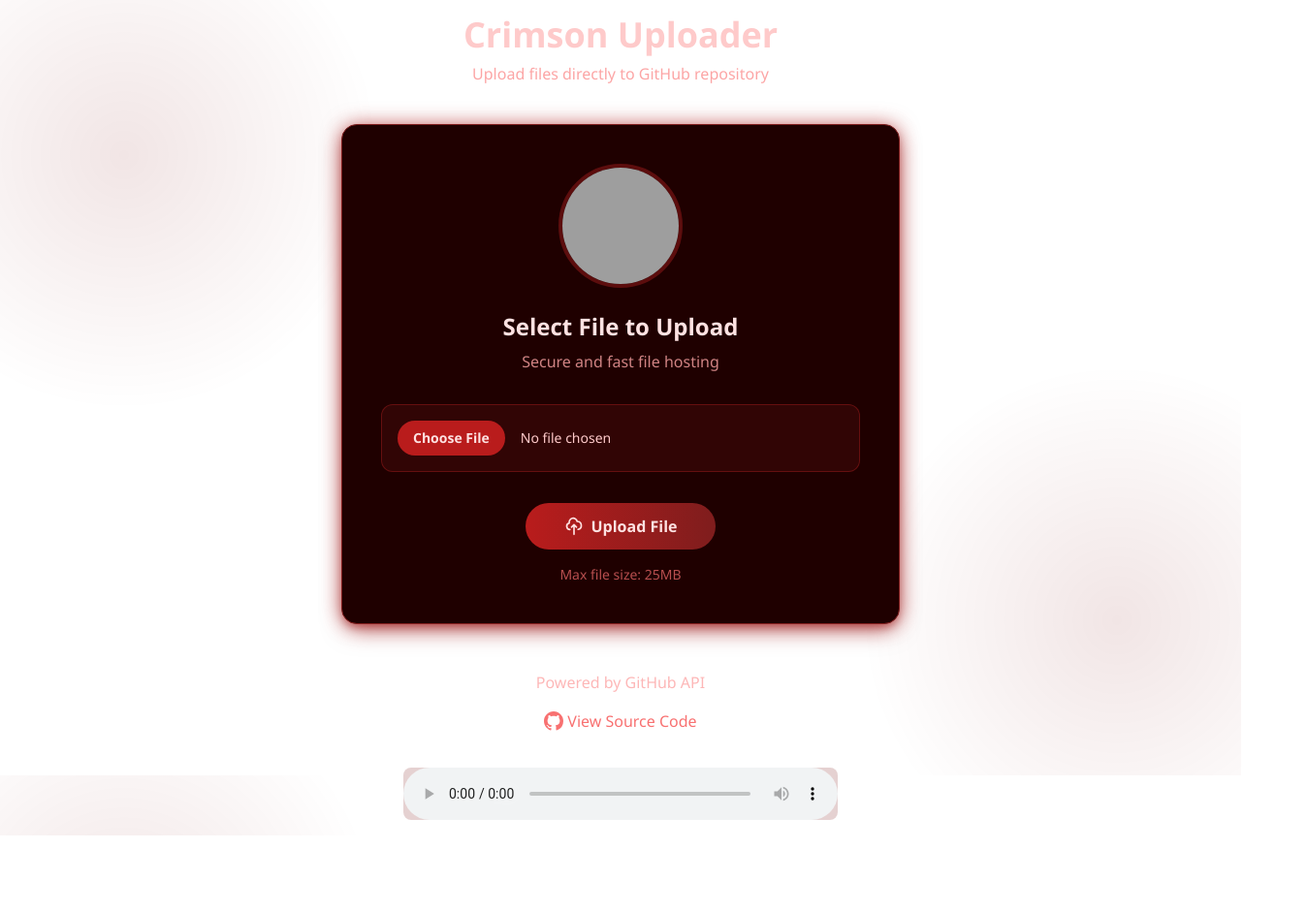
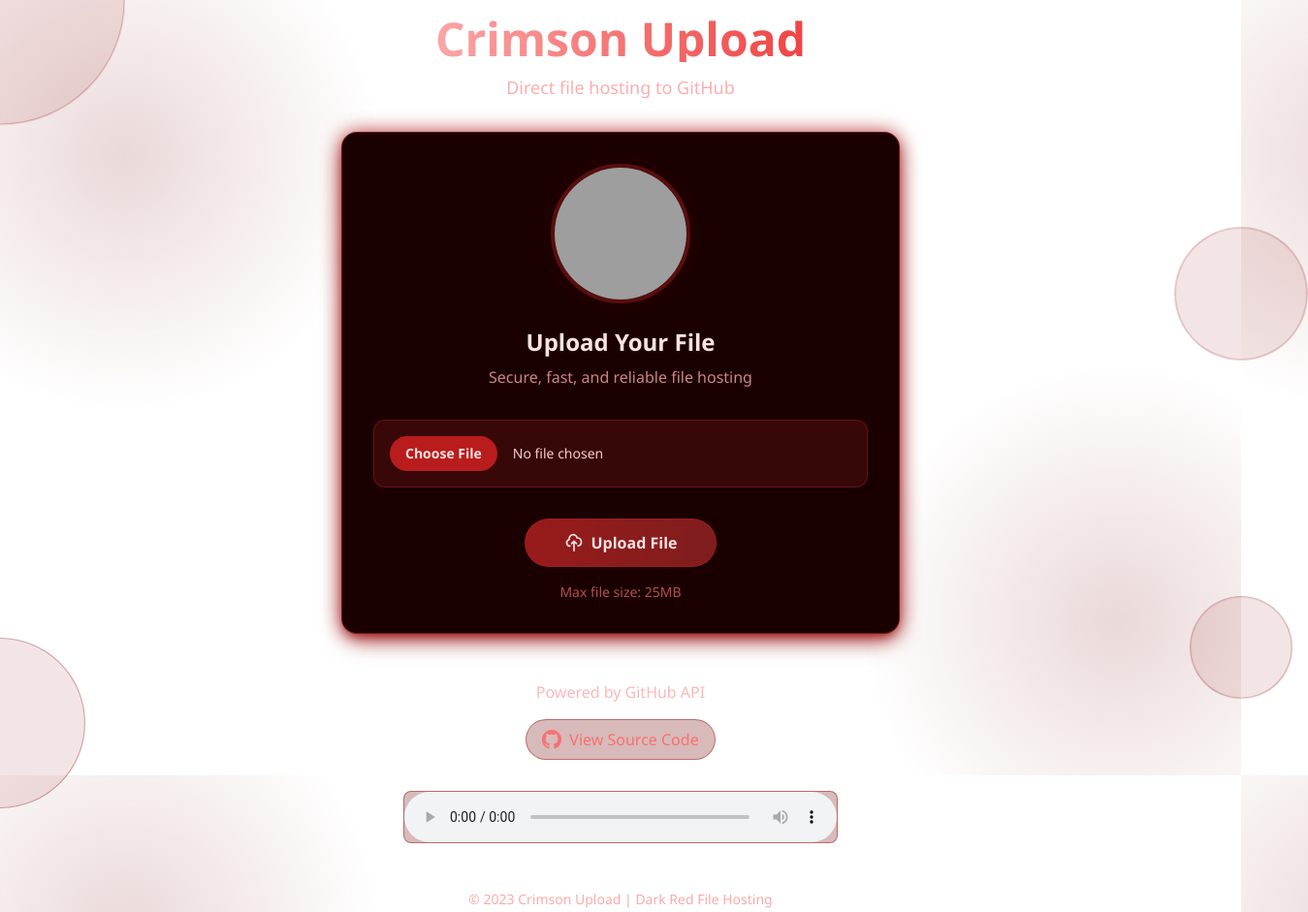
Before and after one commit to gipicihuy/file-upload-ebd, a website: page index.html in a window 1280 px wide. Shown: the top 941 px of the page at 97% size, 1349 px wide, since content can reach past the window. Before the commit the page ends 862 px from the top, so only its background shows below. Drawn offline with nearby package versions, Linux system fonts and the light colour scheme; grey boxes are pictures that could not be loaded.

Commit message:
Update index.html

```diff
--- a/index.html
+++ b/index.html
@@ -3,35 +3,49 @@
 <head>
     <meta charset="UTF-8">
     <meta name="viewport" content="width=device-width, initial-scale=1.0">
-    <title>Crimson Uploader</title>
+    <title>Crimson Upload | Dark Red File Hosting</title>
     <script src="https://cdn.tailwindcss.com"></script>
     <link rel="icon" type="image/x-icon" href="https://i.imgur.com/3QzZ2yE.png">
     <style>
+        * {
+            margin: 0;
+            padding: 0;
+            box-sizing: border-box;
+        }
+
         body {
-            background: linear-gradient(135deg, #2a0a0a 0%, #1a0000 100%);
+            background: linear-gradient(135deg, #1a0000 0%, #2a0a0a 50%, #1a0000 100%);
             background-attachment: fixed;
             font-family: 'Segoe UI', Tahoma, Geneva, Verdana, sans-serif;
+            color: #ffcccc;
+            min-height: 100vh;
+            overflow-x: hidden;
         }
+
         .crimson-glow {
-            box-shadow: 0 10px 25px -5px rgba(139, 0, 0, 0.5),
-                        0 5px 10px -3px rgba(139, 0, 0, 0.4),
-                        0 0 20px rgba(178, 34, 34, 0.6);
+            box-shadow: 0 10px 25px -5px rgba(139, 0, 0, 0.7),
+                        0 5px 10px -3px rgba(139, 0, 0, 0.5),
+                        0 0 20px rgba(178, 34, 34, 0.8);
             transition: all 0.3s ease;
         }
+
         .crimson-glow:hover {
             transform: translateY(-3px);
-            box-shadow: 0 15px 30px -5px rgba(139, 0, 0, 0.6),
-                        0 8px 15px -3px rgba(139, 0, 0, 0.5),
-                        0 0 25px rgba(220, 20, 60, 0.7);
+            box-shadow: 0 15px 30px -5px rgba(139, 0, 0, 0.8),
+                        0 8px 15px -3px rgba(139, 0, 0, 0.6),
+                        0 0 25px rgba(220, 20, 60, 0.9);
         }
+
         .blood-pattern {
             background-image:
-                radial-gradient(circle at 10% 20%, rgba(120, 0, 0, 0.1) 0%, transparent 20%),
-                radial-gradient(circle at 90% 80%, rgba(120, 0, 0, 0.1) 0%, transparent 20%);
+                radial-gradient(circle at 10% 20%, rgba(120, 0, 0, 0.15) 0%, transparent 20%),
+                radial-gradient(circle at 90% 80%, rgba(120, 0, 0, 0.15) 0%, transparent 20%),
+                radial-gradient(circle at 50% 50%, rgba(90, 0, 0, 0.1) 0%, transparent 30%);
         }
+
         .file-input-custom::file-selector-button {
             background: #8B0000;
-            color: white;
+            color: #ffcccc;
             border: none;
             padding: 0.5rem 1rem;
             border-radius: 9999px;
@@ -40,31 +54,72 @@
             cursor: pointer;
             transition: all 0.2s ease;
         }
+
         .file-input-custom::file-selector-button:hover {
+            background: #990000;
+        }
+
+        .pulse {
+            animation: pulse 2s infinite;
+        }
+
+        @keyframes pulse {
+            0% { box-shadow: 0 0 0 0 rgba(139, 0, 0, 0.7); }
+            70% { box-shadow: 0 0 0 10px rgba(139, 0, 0, 0); }
+            100% { box-shadow: 0 0 0 0 rgba(139, 0, 0, 0); }
+        }
+
+        .decoration {
+            position: absolute;
+            background: rgba(139, 0, 0, 0.1);
+            border: 1px solid rgba(139, 0, 0, 0.3);
+        }
+
+        /* Scrollbar styling */
+        ::-webkit-scrollbar {
+            width: 8px;
+        }
+
+        ::-webkit-scrollbar-track {
+            background: #1a0000;
+        }
+
+        ::-webkit-scrollbar-thumb {
+            background: #8B0000;
+            border-radius: 4px;
+        }
+
+        ::-webkit-scrollbar-thumb:hover {
             background: #990000;
         }
     </style>
 </head>
-<body class="flex flex-col items-center justify-center min-h-screen p-4 blood-pattern">
-    <div class="mb-10 text-center">
-        <h1 class="text-4xl font-bold text-red-200 mb-2">Crimson Uploader</h1>
-        <p class="text-red-300">Upload files directly to GitHub repository</p>
+<body class="blood-pattern flex flex-col items-center justify-center min-h-screen p-4 relative overflow-hidden">
+    <!-- Background decorations -->
+    <div class="decoration w-64 h-64 rounded-full -top-32 -left-32"></div>
+    <div class="decoration w-32 h-32 rounded-full top-1/4 -right-16"></div>
+    <div class="decoration w-40 h-40 rounded-full bottom-32 -left-20"></div>
+    <div class="decoration w-24 h-24 rounded-full bottom-1/4 -right-12"></div>
+
+    <div class="mb-8 text-center z-10">
+        <h1 class="text-5xl font-bold text-red-200 mb-3 bg-gradient-to-r from-red-300 to-red-500 bg-clip-text text-transparent">Crimson Upload</h1>
+        <p class="text-red-300/90 text-lg">Direct file hosting to GitHub</p>
     </div>
 
-    <div class="bg-[#1f0000] border border-red-900 p-10 rounded-2xl w-full max-w-xl crimson-glow">
+    <div class="bg-[#1a0000] border border-red-900/80 p-8 rounded-2xl w-full max-w-xl crimson-glow z-10 backdrop-blur-sm">
         <div class="text-center mb-8">
-            <div class="w-32 h-32 mx-auto mb-6 rounded-full overflow-hidden border-4 border-red-800/50">
+            <div class="w-36 h-36 mx-auto mb-6 rounded-full overflow-hidden border-4 border-red-800/50 pulse">
                 <img src="https://media.tenor.com/2yehGvPzIsIAAAAj/miku-hatsune.gif" alt="Animated GIF" class="w-full h-full object-cover">
             </div>
-            <h2 class="text-2xl font-bold text-red-100 mb-2">Select File to Upload</h2>
-            <p class="text-red-300/80">Secure and fast file hosting</p>
+            <h2 class="text-2xl font-bold text-red-100 mb-2">Upload Your File</h2>
+            <p class="text-red-300/80">Secure, fast, and reliable file hosting</p>
         </div>
 
         <form ref="uploadForm" id="uploadForm" action="/upload" method="post" encType="multipart/form-data" class="space-y-8">
             <label class="block">
                 <span class="sr-only">Choose file</span>
                 <input type="file" name="file" class="file-input-custom block w-full text-sm text-red-200
-                    bg-red-900/20 rounded-xl border border-red-800/50
+                    bg-red-900/30 rounded-xl border border-red-800/50
                     p-4 focus:outline-none focus:ring-2 focus:ring-red-700
                     file:mr-4 file:py-2 file:px-4
                     file:rounded-full file:border-0
@@ -77,11 +132,11 @@
 
             <div class="flex flex-col items-center space-y-4">
                 <div class="flex items-center space-x-4">
-                    <button type="submit" id="uploadButton" class="bg-gradient-to-r from-red-700 to-red-900 hover:from-red-600 hover:to-red-800
+                    <button type="submit" id="uploadButton" class="bg-gradient-to-r from-red-800 to-red-900 hover:from-red-700 hover:to-red-800
                         text-red-100 font-bold py-3 px-10 rounded-full
                         transform hover:scale-105 transition duration-300 ease-in-out
                         focus:outline-none focus:ring-2 focus:ring-red-500 focus:ring-opacity-50
-                        flex items-center">
+                        flex items-center border border-red-700/50">
                         <svg class="w-5 h-5 mr-2" fill="none" stroke="currentColor" viewBox="0 0 24 24" xmlns="http://www.w3.org/2000/svg">
                             <path stroke-linecap="round" stroke-linejoin="round" stroke-width="2" d="M7 16a4 4 0 01-.88-7.903A5 5 0 1115.9 6L16 6a5 5 0 011 9.9M15 13l-3-3m0 0l-3 3m3-3v12"></path>
                         </svg>
@@ -99,22 +154,26 @@
         </form>
     </div>
 
-    <div class="mt-12 text-center">
+    <div class="mt-12 text-center z-10">
         <p class="text-red-300/80 mb-4">Powered by GitHub API</p>
-        <a href="https://github.com/your-repo" target="_blank" rel="noopener noreferrer" class="inline-flex items-center text-red-400 hover:text-red-300 transition">
-            <svg class="w-5 h-5 mr-1" fill="currentColor" viewBox="0 0 24 24">
+        <a href="https://github.com/your-repo" target="_blank" rel="noopener noreferrer" class="inline-flex items-center text-red-400 hover:text-red-300 transition bg-red-900/30 py-2 px-4 rounded-full border border-red-800/50">
+            <svg class="w-5 h-5 mr-2" fill="currentColor" viewBox="0 0 24 24">
                 <path d="M12 0C5.37 0 0 5.37 0 12c0 5.31 3.435 9.795 8.205 11.385.6.105.825-.255.825-.57 0-.285-.015-1.23-.015-2.235-3.015.555-3.795-.735-4.035-1.41-.135-.345-.72-1.41-1.23-1.695-.42-.225-1.02-.78-.015-.795.945-.015 1.62.87 1.845 1.23 1.08 1.815 2.805 1.305 3.495.99.105-.78.42-1.305.765-1.605-2.67-.3-5.46-1.335-5.46-5.925 0-1.305.465-2.385 1.23-3.225-.12-.3-.54-1.53.12-3.18 0 0 1.005-.315 3.3 1.23.96-.27 1.98-.405 3-.405s2.04.135 3 .405c2.295-1.56 3.3-1.23 3.3-1.23.66 1.65.24 2.88.12 3.18.765.84 1.23 1.905 1.23 3.225 0 4.605-2.805 5.625-5.475 5.925.435.375.81 1.095.81 2.22 0 1.605-.015 2.895-.015 3.3 0 .315.225.69.825.57A12.02 12.02 0 0024 12c0-6.63-5.37-12-12-12z"/>
             </svg>
             View Source Code
         </a>
     </div>
 
-    <div class="mt-8 w-full max-w-md">
-        <audio controls class="w-full rounded-lg bg-red-900/20">
+    <div class="mt-8 w-full max-w-md z-10">
+        <audio controls class="w-full rounded-lg bg-red-900/30 border border-red-800/50">
             <source src="https://files.catbox.moe/ar2c1c.mp3" type="audio/mpeg">
             Your browser does not support the audio element.
         </audio>
     </div>
+
+    <footer class="mt-12 text-center text-red-400/60 text-sm z-10">
+        <p>© 2023 Crimson Upload | Dark Red File Hosting</p>
+    </footer>
 
     <script>
         const uploadForm = document.getElementById('uploadForm');
@@ -126,6 +185,22 @@
             uploadButton.classList.add('opacity-50', 'cursor-not-allowed');
             loadingIndicator.classList.remove('hidden');
         });
+
+        // Add subtle background animation
+        document.addEventListener('DOMContentLoaded', function() {
+            const decorations = document.querySelectorAll('.decoration');
+            decorations.forEach((dec, index) => {
+                // Animate each decoration with a slight delay
+                setTimeout(() => {
+                    dec.style.transition = 'all 3s ease';
+                    dec.style.transform = 'scale(1.1)';
+
+                    setInterval(() => {
+                        dec.style.transform = dec.style.transform === 'scale(1.1)' ? 'scale(1)' : 'scale(1.1)';
+                    }, 3000 + (index * 1000));
+                }, index * 500);
+            });
+        });
     </script>
 </body>
 </html>
```
